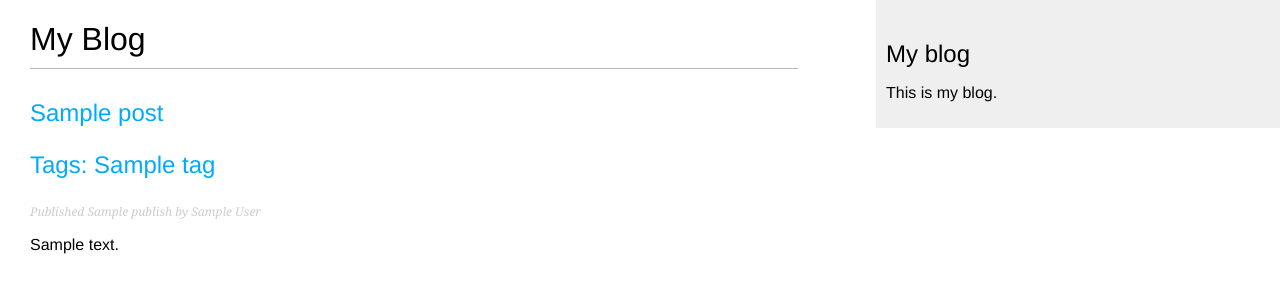
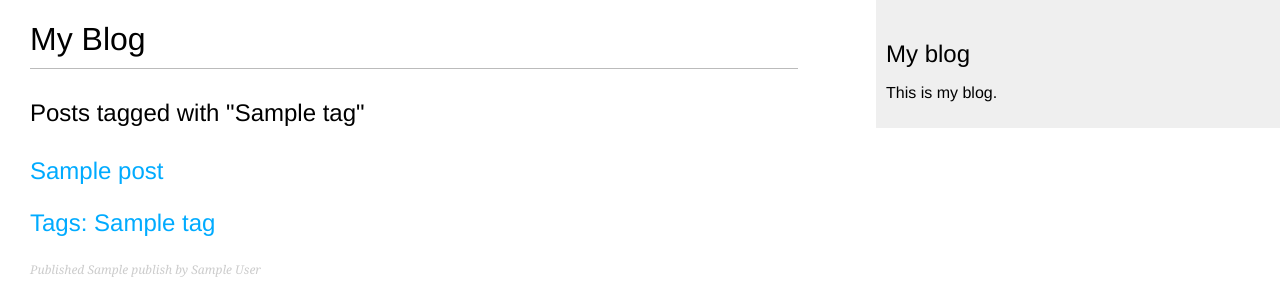
Before and after one commit to tonylintonylin/blog, a Django app: template blog/templates/blog/post/list.html in a window 1280 px wide. Shown: the top 294 px of the page. Run offline with Django 3.2, Linux system fonts and the light colour scheme; the template is opened without the code that fills it: most values are stand-ins (such as "Sample title", 1, 10 or a date in 2020).

Commit message:
filter posts by tags.

```diff
--- a/blog/templates/blog/post/list.html
+++ b/blog/templates/blog/post/list.html
@@ -4,11 +4,23 @@
 
 {% block content %}
   <h1>My Blog</h1>
+  {% if tag %}
+    <h2>Posts tagged with "{{ tag.name }}"</h2>
+  {% endif %}
   {% for post in posts %}
     <h2>
       <a href="{{ post.get_absolute_url }}">
         {{ post.title }}
-        <p class="tags">Tags: {{ post.tags.all|join:", " }}</p>
+        <p class="tags">
+          Tags:
+          <!--display links to filter posts by tags-->
+          {% for tag in post.tags.all %}
+            <a href="{% url "blog:post_list_by_tag" tag.slug %}">
+              {{ tag.name }}
+            </a>
+            {% if not forloop.last %}, {% endif %}
+          {% endfor %}
+         </p>
       </a>
     </h2>
     <p class="date">
@@ -16,5 +28,5 @@
     </p>
     {{ post.body|truncatewords:30|linebreaks }}
   {% endfor %}
-  {% include "pagination.html" with page=page_obj %}
+  {% include "pagination.html" with page=posts %}
 {% endblock %}
```
Also changed, not shown: blog/urls.py (+4 -3 lines), blog/views.py (+10 -2 lines).
